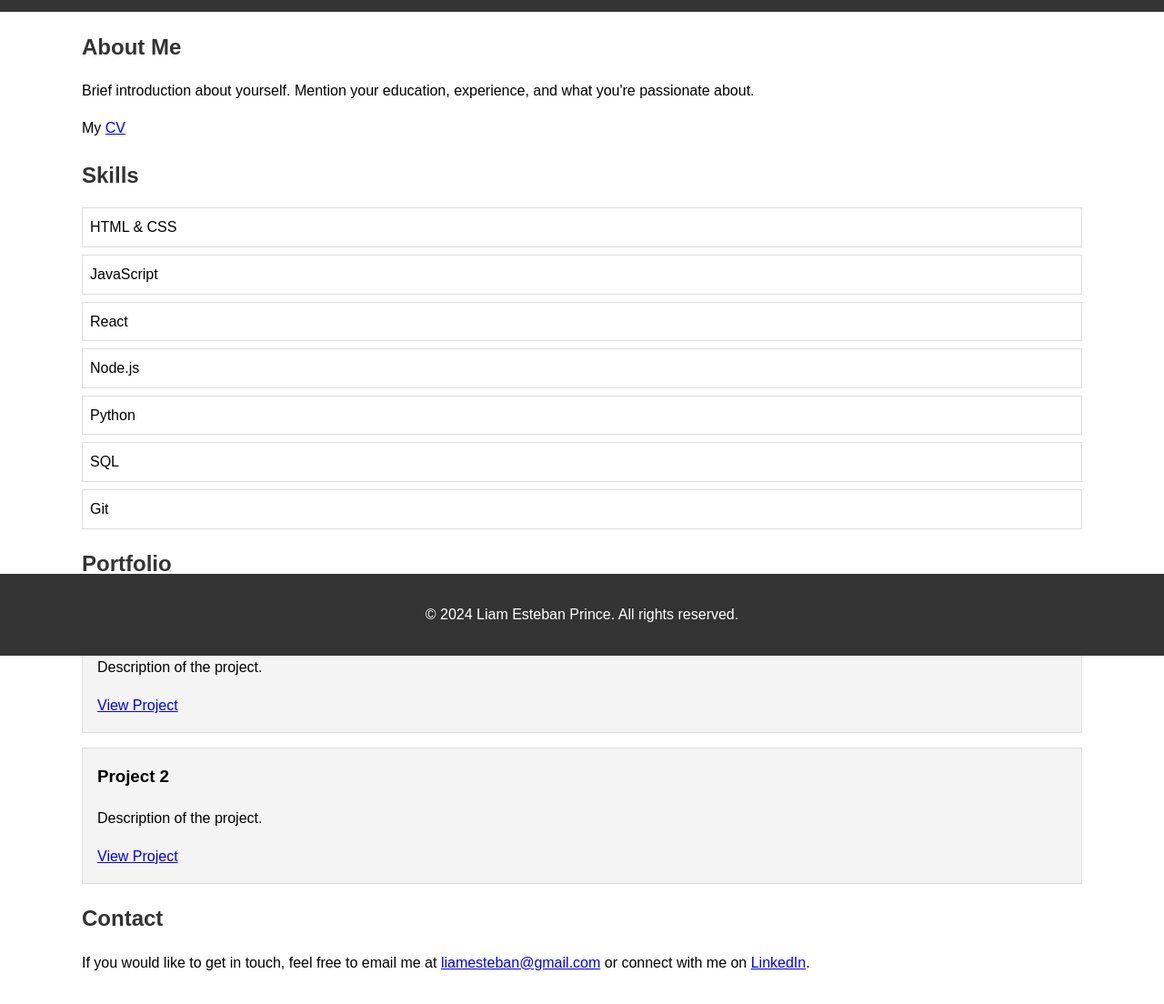
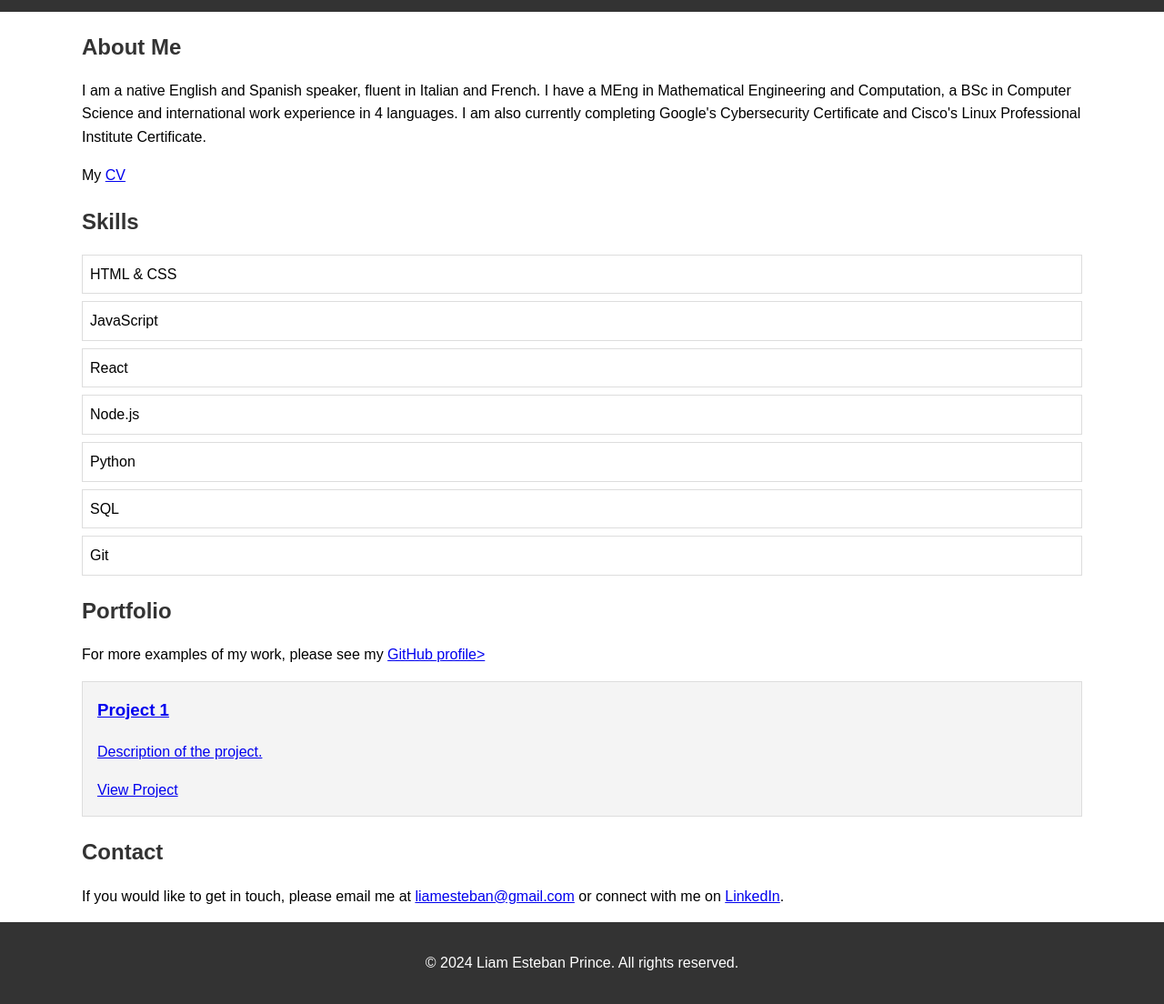
Before and after one commit to leliamesteban/portfolio, a plain HTML site: page index.html in a window 1280 px wide. Shown: the part 79-1183 px from the top of the page at 91% size. Drawn offline with Linux system fonts and the light colour scheme.

Commit message:
Add about me

```diff
--- a/index.html
+++ b/index.html
@@ -24,8 +24,12 @@
 
     <section id="about" class="container">
         <h2>About Me</h2>
-        <p>Brief introduction about yourself. Mention your education, experience, and what you're passionate about.</p>
-	<p>My <a href="#cv-liam-esteban-prince.pdf">CV</a></p>
+        <p>
+	 I am a native English and Spanish speaker, fluent in Italian and French. I have a MEng in Mathematical Engineering and Computation, a BSc in Computer Science and international work experience in 4 languages.
+
+	I am also currently completing Google's Cybersecurity Certificate and Cisco's Linux Professional Institute Certificate.
+	</p>
+	<p>My <a href="cv-liam-esteban-prince.pdf">CV</a></p>
     </section>
 
     <section id="skills" class="container">
@@ -43,22 +47,17 @@
 
     <section id="portfolio" class="container">
         <h2>Portfolio</h2>
+	<p>For more examples of my work, please see my <a href="https://github.com/leliamesteban">GitHub profile></p>
         <div class="portfolio-item">
             <h3>Project 1</h3>
             <p>Description of the project.</p>
             <a href="#">View Project</a>
         </div>
-        <div class="portfolio-item">
-            <h3>Project 2</h3>
-            <p>Description of the project.</p>
-            <a href="#">View Project</a>
-        </div>
-        <!-- Add more projects as needed -->
     </section>
 
     <section id="contact" class="container">
         <h2>Contact</h2>
-        <p>If you would like to get in touch, feel free to email me at <a href="mailto:liamesteban@gmail.com">liamesteban@gmail.com</a> or connect with me on <a href="https://www.linkedin.com/in/liam-esteban-prince">LinkedIn</a>.</p>
+        <p>If you would like to get in touch, please email me at <a href="mailto:liamesteban@gmail.com">liamesteban@gmail.com</a> or connect with me on <a href="https://www.linkedin.com/in/liam-esteban-prince">LinkedIn</a>.</p>
     </section>
 
     <footer>
--- a/styles.css
+++ b/styles.css
@@ -84,7 +84,6 @@ footer {
     color: #fff;
     text-align: center;
     padding: 1rem 0;
-    position: fixed;
     bottom: 0;
     width: 100%;
 }
```
